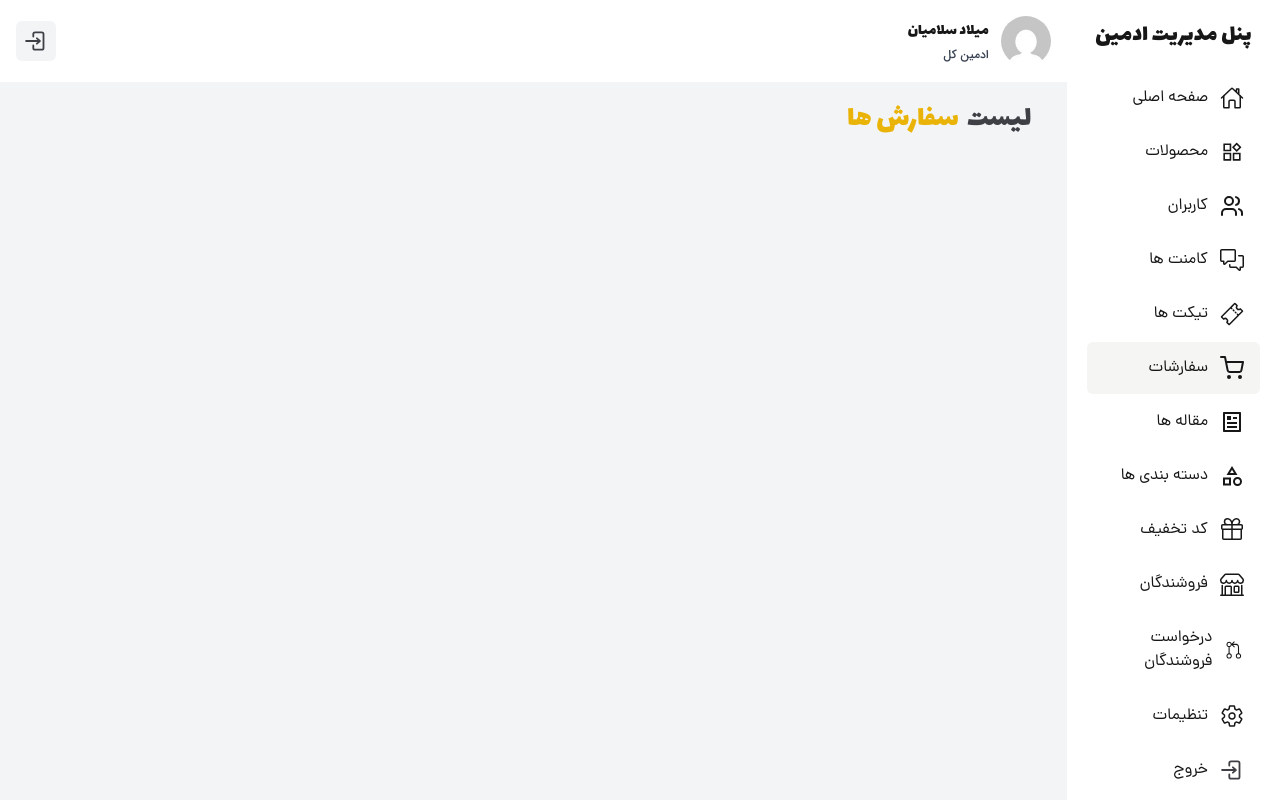
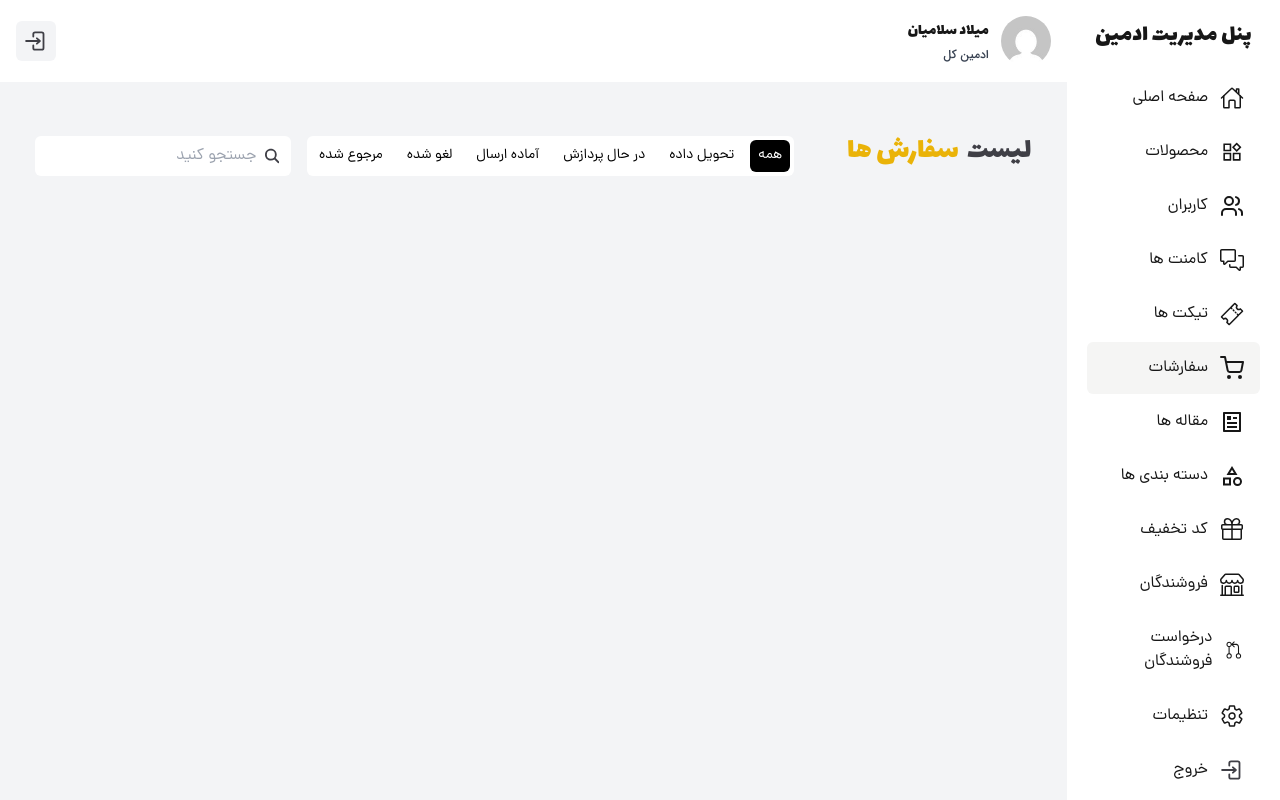
Before and after one commit to milad1385/tool-shop, a Next.js app: page /p-admin/orders in a window 1280 px wide. Built offline with nearby package versions, Linux system fonts and the light colour scheme.

Commit message:
add filter status in order page in admin panel

```diff
--- a/src/app/p-admin/orders/page.tsx
+++ b/src/app/p-admin/orders/page.tsx
@@ -1,11 +1,13 @@
 import Container from "@/components/modules/p-admin/Container";
 import PageTitle from "@/components/modules/p-admin/PageTitle";
+import TableOperation from "@/components/modules/p-admin/TableOpration";
+import { orderStatusFilterOptions } from "@/constants/data";
 import React from "react";
 
 function page() {
   return (
     <Container>
-      <PageTitle content="لیست سفارش ها" />
+     <TableOperation pageTitle="لیست سفارش ها" options={orderStatusFilterOptions} />
     </Container>
   );
 }
--- a/src/constants/data.tsx
+++ b/src/constants/data.tsx
@@ -357,6 +357,15 @@ export const userStatusFilterOptions = [
   { label: "فعال", slug: "active", color: "green-500" },
 ];
 
+export const orderStatusFilterOptions = [
+  { label: "همه", slug: "all", color: "black" },
+  { label: "تحویل داده", slug: "delivered", color: "green-500" },
+  { label: "در حال پردازش", slug: "pending", color: "yellow-500" },
+  { label: "آماده ارسال", slug: "shipped", color: "gray-500" },
+  { label: "لغو شده", slug: "canceled", color: "red-500" },
+  { label: "مرجوع شده", slug: "deported", color: "purple-500" },
+];
+
 export const ITEM_PER_PAGE = 10;
 export const MAX_FILE_SIZE = 5000000; // 5MB
 export const ACCEPTED_IMAGE_TYPES = [
```
